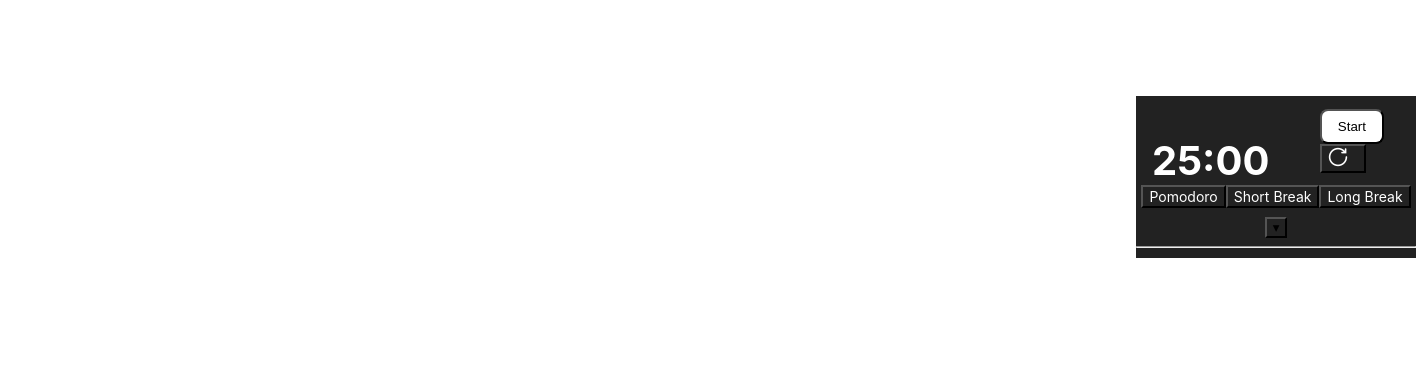
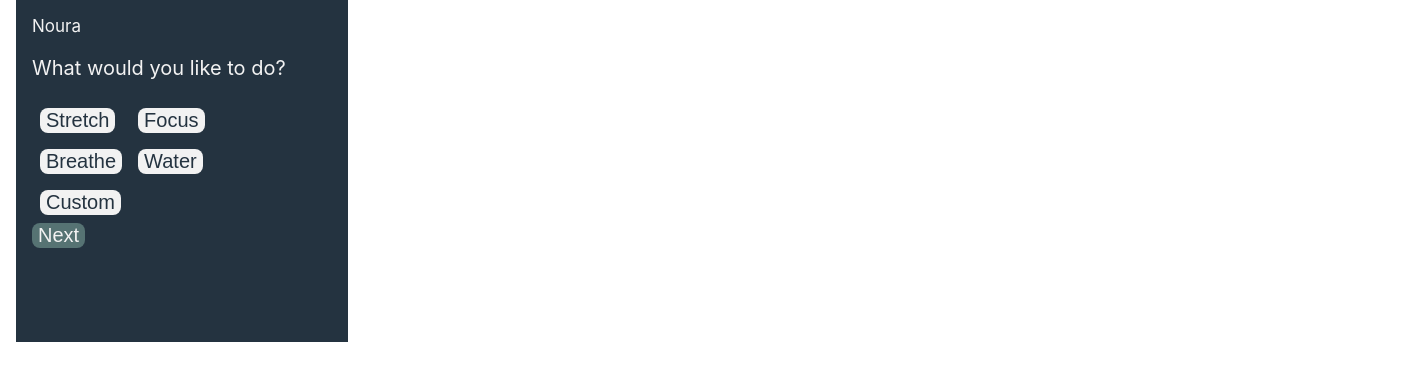
Before and after one commit to Yash-Var/noura-project, a React (Create React App) app: page / in a window 1280 px wide. Shown: the top 380 px of the page, 1416 px wide, since content can reach past the window. Built offline with nearby package versions, Linux system fonts and the light colour scheme.

Commit message:
basic home display

```diff
--- a/src/Focus.css
+++ b/src/Focus.css
@@ -52,7 +52,7 @@ align-items: center;
   gap: 8px;
   border-radius: 8px;
   background: #FFF;
-margin: 48px, 58px, 80px, 156px ;
+  margin: 48px, 58px, 80px, 156px;
 }
 
 .reset{
@@ -302,7 +302,6 @@ hr {
 .dropdown-menu .duration-table {
   margin-top: 5px;
   border-spacing: 10px;
-
 }
 
 .dropdown-menu .duration-button {
--- a/src/Focus.js
+++ b/src/Focus.js
@@ -264,7 +264,7 @@ const Focus = () => {
         height: isDropdownOpen ? '286px' : '162px',
         top: '96px',
         left: '1136px',
-        position: 'absolute',
+        // position: 'absolute',
       }}
     >
       <div className='t-cont'>
--- /dev/null
+++ b/src/Home.css
@@ -0,0 +1,56 @@
+.container {
+	color: #f2f2f2;
+	background-color: #243340;
+	width: 300px;
+	height: 310px;
+	margin: 0 1em;
+	padding: 1em;
+	position: relative;
+}
+.title {
+	font-size: 17px;
+}
+.prompt {
+	font-size: 20px;
+}
+.next {
+	color: #f2f2f2;
+	background-color: #567373;
+}
+button {
+	font-size: 20px;
+	/* padding: .5em; */
+	border: none;
+	border-radius: 8px;
+	color: #243340;
+	background-color: #f2f2f2;
+}
+.grid-container {
+	/* border: 1px solid black; */
+	display: inline-grid;
+	grid-template-columns: auto auto;
+	/* gap: 5px; */
+}
+.grid-item {
+	padding: .5em;
+}
+.grid-item:nth-child(1) {
+	grid-area: 'b1';
+}
+.grid-item:nth-child(2) {
+	grid-area: 'b2';
+}
+.grid-item:nth-child(3) {
+	grid-area: 'b3';
+}
+.grid-item:nth-child(4) {
+	grid-area: 'b4';
+}
+.grid-item:nth-child(5) {
+	grid-area: 'b5';
+}
+.bottom-button {
+	position: absolute;
+	top: '100px';
+	left: '100px';
+}
--- /dev/null
+++ b/src/Home.js
@@ -0,0 +1,35 @@
+import React from 'react';
+import './Home.css';
+
+function Home() {
+	return (
+		<div className='container'>
+			<nav>
+				<div className='title'>Noura</div></nav>
+			<div className='button-select'>
+				<p className='prompt'>What would you like to do?</p>
+				<div className='grid-container'>
+					<div className='grid-item'>
+						<button type='button' id='b1'>Stretch</button>
+					</div>
+					<div className='grid-item'>
+						<button type='button' id='b2'>Focus</button>
+					</div>
+					<div className='grid-item'>
+						<button type='button' id='b3'>Breathe</button>
+					</div>
+					<div className='grid-item'>
+						<button type='button' id='b4'>Water</button>
+					</div>
+					<div className='grid-item'>
+						<button type='button' id='b5'>Custom</button>
+					</div>
+				</div>
+			</div>
+			<div className='bottom-button'>
+				<button className='next'>Next</button>
+			</div>
+		</div>
+	)
+}
+export default Home;
--- a/src/index.js
+++ b/src/index.js
@@ -3,12 +3,13 @@ import ReactDOM from 'react-dom/client';
 import './index.css';
 import App from './App';
 import Focus from './Focus';
+import Home from './Home';
 import reportWebVitals from './reportWebVitals';
 
 const root = ReactDOM.createRoot(document.getElementById('root'));
 root.render(
   <React.StrictMode>
-    <Focus />
+    <Home />
   </React.StrictMode>
 );
 
```
Also changed, not shown: src/Onboarding.js (added, +9 -0 lines), src/popup.html (added, +12 -0 lines), public/manifest.json, src/Onboarding.css (added). Lines whose indentation alone changed are shown as unchanged.
